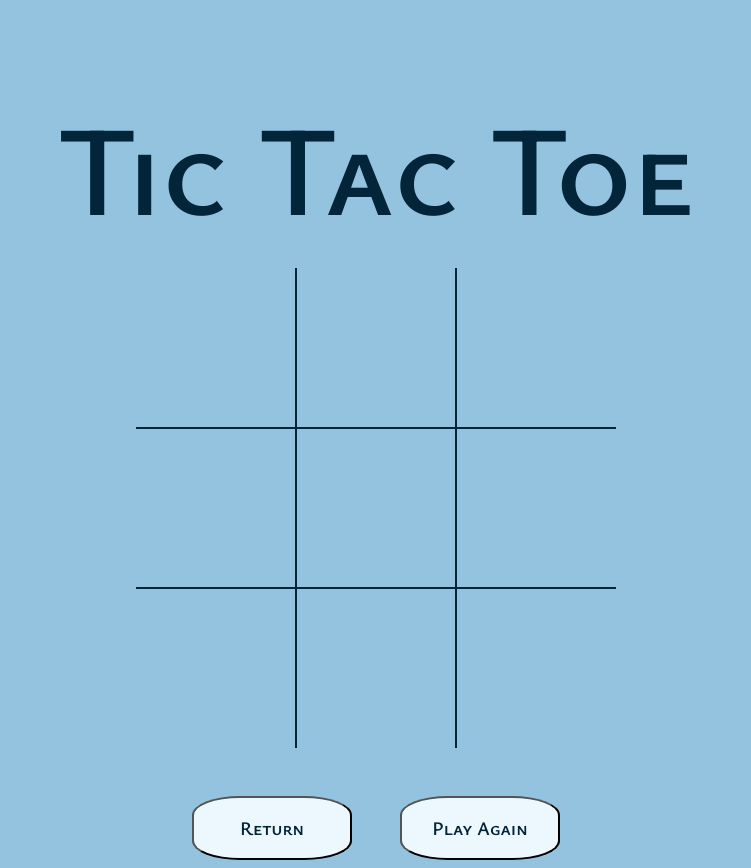
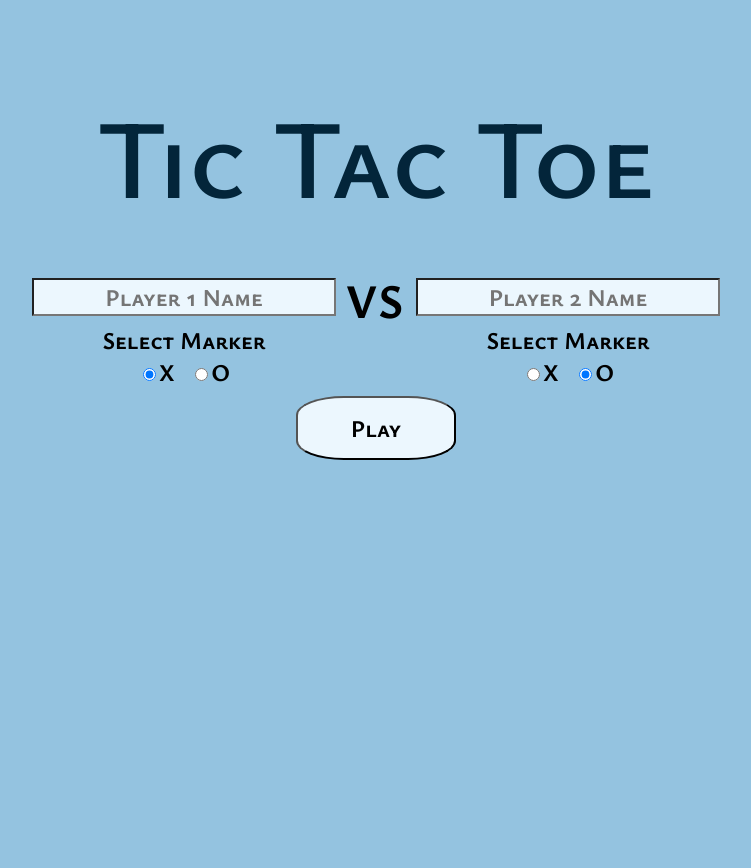
Before and after one commit to basnetrajpradip/tic-tac-toe, a plain HTML site: page index.html in a window 1280 px wide. Both pictures are taken after a click on the button "VS Player". Shown: the whole page, without its empty margins (264-1015 px from the left). After the commit the page ends 800 px from the top, so only its background shows below. Drawn offline with Linux system fonts and the light colour scheme.

Commit message:
Polish the UX of the game

```diff
--- a/index.html
+++ b/index.html
@@ -9,7 +9,7 @@
   </head>
   <body>
     <div class="container">
-      <div class="header">
+      <div class="header player-header">
         <div>Tic Tac Toe</div>
       </div>
       <div class="body">
@@ -19,7 +19,36 @@
             <button class="game-mode-btn" id="vsComputerBtn" disabled>VS Computer</button>
           </div>
         </div>
-        <div class="game-interface game-display">
+        <div class="player-selection-interface player-selection-display">
+          <form id="playerinfo-form">
+            <div class="player one">
+              <div class="player-name"><input type="text" id="playerOne" placeholder="Player 1 Name" required></div>
+              <div class="marker-container">
+                <div class="marker-text">Select Marker</div>
+                <div class="marker-radio">
+                  <label for="marker"><input type="radio" id="markerX" name="marker1" value="X" checked>X</label>
+                  <label for="marker"><input type="radio" id="markerO" name="marker1" value="O">O</label>
+                </div>
+              </div>
+            </div>
+            <div class="player">
+              <div class="player-name"><input type="text" id="playerTwo" placeholder="Player 2 Name" required></div>
+              <div class="marker">
+                <div class="marker-text">Select Marker</div>
+                <div class="marker-radio">
+                  <label for="marker"><input type="radio" id="markerX" name="marker2" value="X">X</label>
+                  <label for="marker"><input type="radio" id="markerO" name="marker2" value="O" checked>O</label>
+                </div>
+              </div>
+            </div>
+          </form>
+          <div class="play-btn"><button  id="play">Play</button></div>
+        </div>
+        <div class="game-interface game-display ">
+          <div class="active-player">
+            <div class="player1 active">Player1</div>
+            <div class="player2">Player2</div>
+          </div>
           <div class="game-board">
               <table>
                 <tr class="first row" data-row="0">
--- a/script.js
+++ b/script.js
@@ -21,7 +21,7 @@ function GameBoard() {
 }
 
 //module which controls the overall gameplay
-function GameController(player1 = "Ram", marker1 = "X", player2 = "Hari", marker2 = "O") {
+function GameController(player1 = "Player 1", marker1 = "X", player2 = "Player 2", marker2 = "O") {
   const board = GameBoard();
 
   //array of objects which stores players name and the marker they choose to play with
@@ -43,7 +43,7 @@ function GameController(player1 = "Ram", marker1 = "X", player2 = "Hari", marker
   };
 
   //variable that stores the record of which player turn it is
-  let activePlayer = players[0];
+  let activePlayer = players[1];
 
   //function to switch the turn of the player
   const switchPlayerTurn = () => {
@@ -118,6 +118,7 @@ function GameController(player1 = "Ram", marker1 = "X", player2 = "Hari", marker
     playRound,
     clearBoard,
     getBoard: board.getBoard,
+    players,
   };
 }
 
@@ -125,12 +126,47 @@ const ScreenController = (() => {
   const gameMode = document.querySelector("#vsPlayerBtn");
   const preGameUI = document.querySelector(".pre-game-interface");
   const gameUI = document.querySelector(".game-interface");
+  const playerUI = document.querySelector(".player-selection-interface");
   const returnToPreGame = document.querySelector("#return");
   const playAgain = document.querySelector("#replay");
   const winnerDisplay = document.querySelector(".game-result");
+  const playbtn = document.querySelector("#play");
+  const inputs = document.querySelectorAll("input");
+  let activePlayer1 = document.querySelector(".player1");
+  let activePlayer2 = document.querySelector(".player2");
 
+  let player1 = "",
+    marker1 = "",
+    player2 = "",
+    marker2 = "";
+
+  let game, board, activePlayer;
   gameMode.addEventListener("click", (e) => {
     preGameUI.classList.add("pre-game-display");
+    playerUI.classList.remove("player-selection-display");
+  });
+
+  playbtn.addEventListener("click", (e) => {
+    player1 = inputs[0].value;
+    player2 = inputs[3].value;
+    marker1 = inputs[1].checked ? inputs[1].value : inputs[2].value;
+    marker2 = inputs[4].checked ? inputs[4].value : inputs[5].value;
+
+    if (player1 !== "" || player2 !== "") {
+      activePlayer1.textContent = player1;
+      activePlayer2.textContent = player2;
+    } else {
+      activePlayer1.textContent = "Player 1";
+      activePlayer2.textContent = "Player 2";
+    }
+
+    if (player1 === "" || player2 === "") {
+      game = GameController();
+    } else game = GameController(player1, marker1, player2, marker2);
+
+    board = game.getBoard();
+
+    playerUI.classList.add("player-selection-display");
     gameUI.classList.remove("game-display");
   });
 
@@ -140,9 +176,6 @@ const ScreenController = (() => {
     clearScreen(e);
   });
 
-  const game = GameController();
-  const board = game.getBoard();
-  const activePlayer = game.getActivePlayer();
   const columns = document.querySelectorAll("td");
 
   function clickHandler(event) {
@@ -155,12 +188,16 @@ const ScreenController = (() => {
 
       this.textContent = game.getActivePlayer().marker;
 
+      activePlayer1.classList.toggle("active");
+      activePlayer2.classList.toggle("active");
+
       let winner = game.checkWinner();
-      console.log(winner);
 
       if (winner != undefined && winner.win) {
         if (winner.player !== "Draw") {
           winnerDisplay.textContent = `${winner.player} Wins the Game`;
+          activePlayer1.classList.remove("active");
+          activePlayer2.classList.remove("active");
         }
         if (winner.player === "Draw") {
           winnerDisplay.textContent = `Match is Draw`;
@@ -175,6 +212,7 @@ const ScreenController = (() => {
   function clearScreen(event) {
     game.clearBoard(board);
     winnerDisplay.textContent = "";
+    activePlayer1.classList.add("active");
     columns.forEach((column) => {
       column.textContent = "";
     });
--- a/style.css
+++ b/style.css
@@ -22,7 +22,7 @@ body {
 
 .header {
   color: var(--header);
-  font-size: 8rem;
+  font-size: 7rem;
   font-weight: 600;
   margin-top: 5rem;
   margin-bottom: 1rem;
@@ -32,7 +32,7 @@ body {
 
 table {
   border-collapse: collapse;
-  height: 30rem;
+  height: 28rem;
   width: 30rem;
 }
 
@@ -71,17 +71,6 @@ tr {
   gap: 2rem;
 }
 
-.game-mode-btn {
-  height: 4rem;
-  width: 10rem;
-  font-size: 1.2rem;
-  font-family: header;
-  font-weight: 600;
-  border-radius: 30%;
-  color: var(--header);
-  background-color: var(--button);
-}
-
 button:disabled,
 button[disabled] {
   border: 2px solid #aca9a9;
@@ -95,14 +84,16 @@ button[disabled] {
   gap: 3rem;
 }
 
-.game-ctrl-btn {
+.game-mode-btn,
+.game-ctrl-btn,
+#play {
   height: 4rem;
   width: 10rem;
-  font-size: 1.2rem;
+  font-size: 1.5rem;
   font-family: header;
   font-weight: 600;
   border-radius: 30%;
-  color: var(--header);
+  font-weight: bold;
   background-color: var(--button);
 }
 
@@ -116,7 +107,50 @@ button[disabled] {
   display: flex;
   align-items: center;
   flex-direction: column;
+  gap: 0.5rem;
+}
+
+.player-selection-interface {
+  margin-top: 3em;
+  display: flex;
+  flex-direction: column;
+  align-items: center;
+  gap: 0.5rem;
+}
+
+form {
+  display: flex;
+  gap: 5rem;
+  position: relative;
+}
+
+input[type="text"] {
+  height: 2rem;
+  text-align: center;
+  font-family: header;
+  font-size: 1.5rem;
+  font-weight: bold;
+  background-color: var(--button);
+}
+
+.marker-radio {
+  display: flex;
+  font-size: 1.5rem;
+  font-weight: bold;
   gap: 1rem;
+  justify-content: center;
+}
+
+.marker-text {
+  font-size: 1.5rem;
+  font-weight: bold;
+}
+
+form > .player {
+  display: flex;
+  flex-direction: column;
+  align-items: center;
+  gap: 0.5rem;
 }
 
 .pre-game-display {
@@ -126,3 +160,38 @@ button[disabled] {
 .game-display {
   display: none;
 }
+
+.player-selection-display {
+  display: none;
+}
+
+.active-player {
+  display: flex;
+  gap: 60rem;
+  font-size: 2rem;
+}
+
+.active {
+  text-align: center;
+  border-bottom: 8px solid rgb(19, 172, 19);
+  position: relative;
+  width: 10rem;
+}
+
+.active::after {
+  content: "Your Turn Now";
+  font-size: 1.1rem;
+  top: 3rem;
+  left: 1.5rem;
+  position: absolute;
+}
+
+.one::after {
+  content: "VS";
+  font-size: 3rem;
+  font-weight: bold;
+  text-align: center;
+  position: absolute;
+  left: 19.6rem;
+  bottom: 3.5rem;
+}
```
